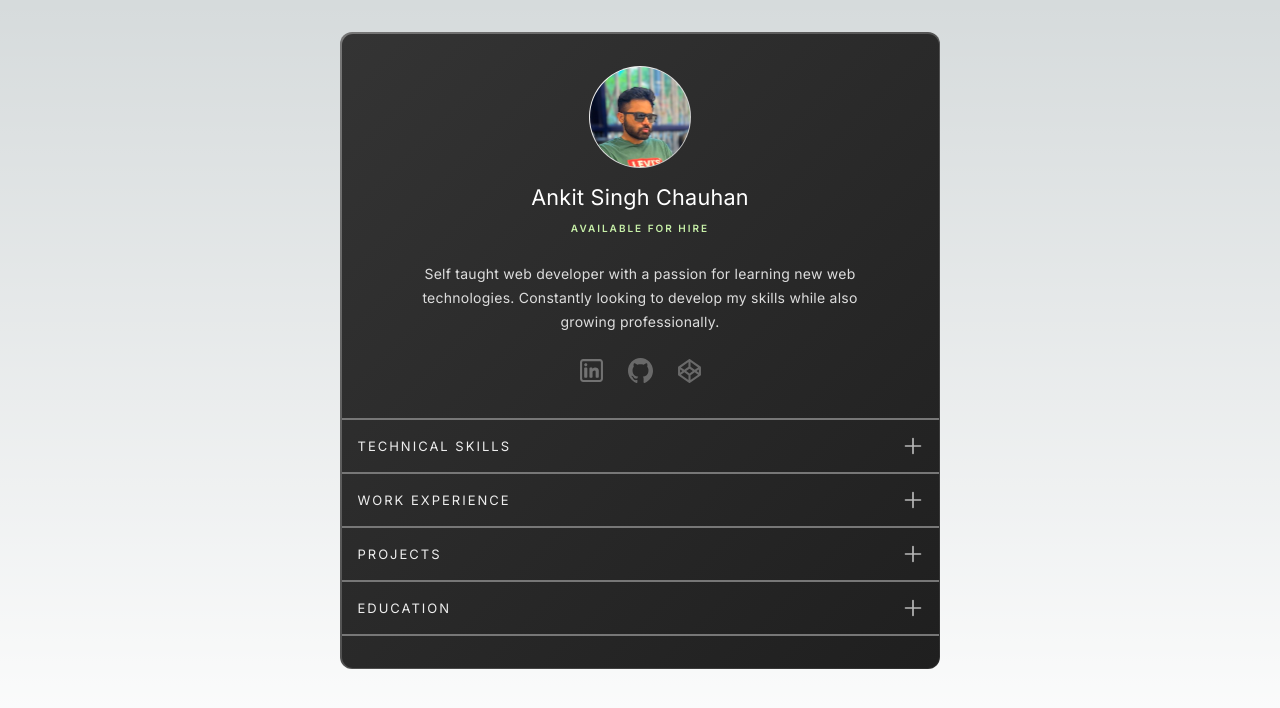
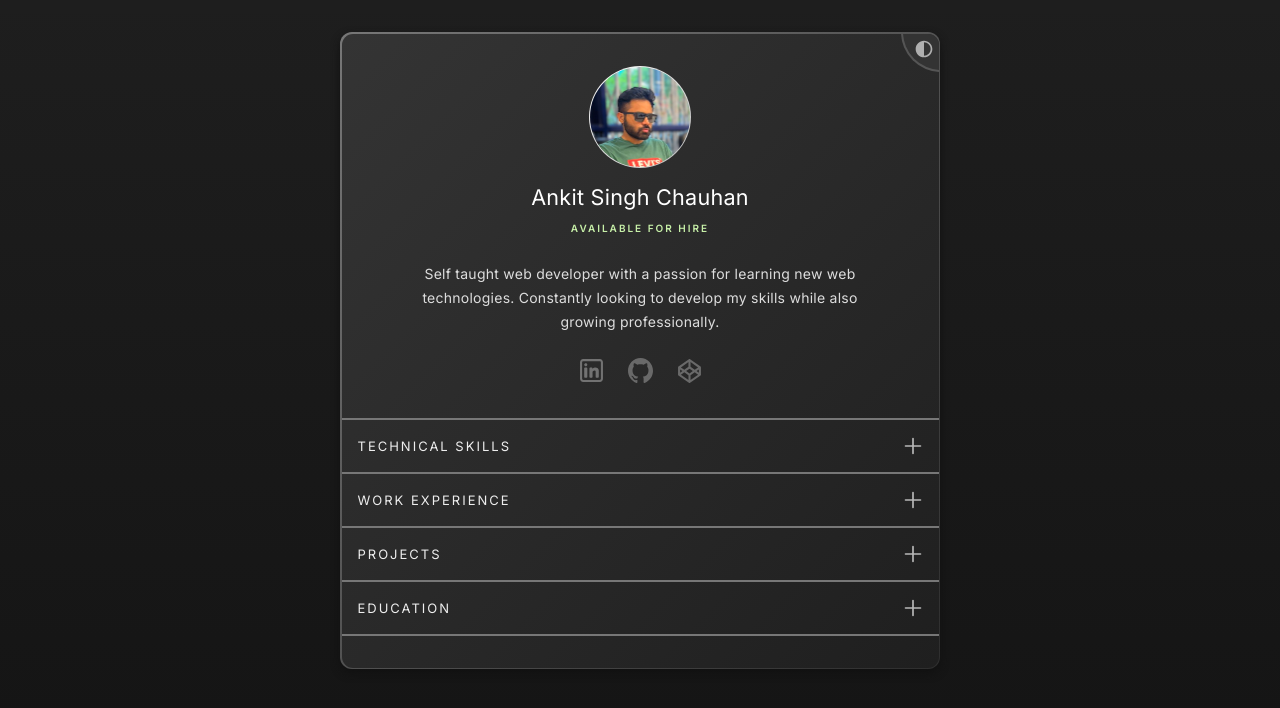
Before and after one commit to ankitc248/my-portfolio, a React (Create React App) app: page / in a window 1280 px wide. Shown: the top 708 px of the page. Built offline with nearby package versions, Linux system fonts and the light colour scheme.

Commit message:
Added light theme and made site more accessible

```diff
--- a/src/App.css
+++ /dev/null
@@ -1,52 +0,0 @@
-@import url('https://fonts.googleapis.com/css2?family=Inter:wght@100..900&display=swap');
-
-:root {
-  --max-width: 800px;
-  --border-radius: 12px;
-  --font-mono: ui-monospace, Menlo, Monaco, "Cascadia Mono", "Segoe UI Mono",
-    "Roboto Mono", "Oxygen Mono", "Ubuntu Monospace", "Source Code Pro",
-    "Fira Mono", "Droid Sans Mono", "Courier New", monospace;
-
-  --foreground-rgb: 0, 0, 0;
-  --background-start-rgb: 214, 219, 220;
-  --background-end-rgb: 255, 255, 255;
-  --accent-color:#c7f0a8;
-}
-
-@media (prefers-color-scheme: dark) {
-  :root {
-    --foreground-rgb: 255, 255, 255;
-    --background-start-rgb: 30, 30, 30;
-    --background-end-rgb: 20, 20, 20;
-  }
-}
-
-* {
-  box-sizing: border-box;
-  padding: 0;
-  margin: 0;
-}
-
-html,
-body {
-  max-width: 100vw;
-  overflow-x: hidden;
-}
-
-body {
-  color: rgb(var(--foreground-rgb));
-  background: linear-gradient(to bottom,
-      transparent,
-      rgb(var(--background-end-rgb))) rgb(var(--background-start-rgb));
-}
-
-a {
-  color: inherit;
-  text-decoration: none;
-}
-
-@media (prefers-color-scheme: dark) {
-  html {
-    color-scheme: dark;
-  }
-}
--- a/src/App.js
+++ b/src/App.js
@@ -1,11 +1,11 @@
 import { useEffect, useState } from "react";
-import "./App.css";
-import "./main.css";
+import "./css/main.css";
+import "./css/light.css";
 import PortfolioDetails from "./PortfolioDetails.json";
 import DeveloperFooter from "./components/developerFooter.jsx";
-console.log(PortfolioDetails);
 export default function App() {
   const [wholeLoaded, setWholeLoaded] = useState(false);
+  const [theme, setTheme] = useState("dark");
   const sortedPortfolioDetails = sortObjectByKeyAndConvertToArray(
     PortfolioDetails.sections,
     "sequence"
@@ -21,10 +21,12 @@ export default function App() {
       window.addEventListener("load", onPageLoad, false);
       return () => window.removeEventListener("load", onPageLoad);
     }
+    // const prefersLightMode = window.matchMedia("(prefers-color-scheme: light)");
+    // if (prefersLightMode.matches) setTheme("light");
   }, [wholeLoaded]);
 
   return (
-    <main className="main">
+    <main className={`main ${theme}`}>
       <div
         className={`loader-container stickers ${wholeLoaded ? "hidden" : ""}`}
       >
@@ -33,6 +35,19 @@ export default function App() {
       <section className="center-container">
         <div className="cool-container">
           <div className="cool-body">
+            <button
+              type="button"
+              className="theme-toggle"
+              onClick={() => setTheme(theme === "light" ? "dark" : "light")}
+            >
+              <img
+                src="/assets/svg-icons/dark-theme.svg"
+                alt="icon"
+                width={20}
+                height={20}
+                className="svg icon black"
+              />
+            </button>
             <section className="about">
               <div className="my-image">
                 <div className="my-image-container">
@@ -78,7 +93,11 @@ const ExpandSection = ({ values, uniqueIdentifier }) => {
   const [expanded, setExpanded] = useState(false);
   return (
     <section className={`expand-section ${expanded ? "expanded" : ""}`}>
-      <div className="section-header" onClick={() => setExpanded(!expanded)}>
+      <button
+        type="button"
+        className="section-header"
+        onClick={() => setExpanded(!expanded)}
+      >
         <h1>{values.header}</h1>
         <span className="icon">
           <img
@@ -96,7 +115,7 @@ const ExpandSection = ({ values, uniqueIdentifier }) => {
             height={20}
           />
         </span>
-      </div>
+      </button>
       <div className="wrapper">
         <div className="inside-wrapper">
           <div className="section-body">
@@ -182,7 +201,8 @@ const ExpandSection = ({ values, uniqueIdentifier }) => {
                 </>
               ))}
           </div>
-          <div
+          <button
+            type="button"
             className="section-footer"
             onClick={() => setExpanded(!expanded)}
           >
@@ -196,7 +216,7 @@ const ExpandSection = ({ values, uniqueIdentifier }) => {
                 className="svg icon black"
               />
             </span>
-          </div>
+          </button>
         </div>
       </div>
     </section>
--- /dev/null
+++ b/src/css/light.css
@@ -0,0 +1,103 @@
+:root:has(main.light) {
+        --accent-color: #00AA00;
+
+        body {
+                background: #EEE;
+        }
+
+        .main {
+                color: #111;
+        }
+
+        .loader-container {
+                background-color: #fff;
+        }
+
+        .cool-container {
+                /* background: linear-gradient(135deg, #777, #666); */
+                background: #444;
+                box-shadow: 0px 4px 8px #ddd;
+        }
+
+        .cool-body {
+                /* background: linear-gradient(135deg, #FFF, #FFF); */
+                background: #F5F5F5;
+        }
+
+        .about .my-name .title {
+                color: #111;
+        }
+
+        .about .my-image-container {
+                background: linear-gradient(135deg, #111, #111);
+        }
+
+        section.expand-section {
+                border-color: #444;
+        }
+
+        .section-header::before,
+        .section-footer::before {
+                background: linear-gradient(135deg, #DDD, #DDD);
+        }
+
+        .section-header h1 {
+                color: #222;
+                font-weight: 600;
+        }
+
+        .title {
+                color: #111;
+        }
+
+        .description {
+                color: #333;
+        }
+
+        .year {
+                background-color: #111;
+                color: #ddd;
+        }
+
+        .highlighted {
+                color: #111;
+        }
+
+        .inline-link {
+                color: #111;
+        }
+
+        .stickers .sticker {
+                background-color: transparent;
+                border-color: #444;
+                color: #222;
+                font-weight: 600;
+        }
+
+        .list-bullet .icon {
+                filter: invert(0) contrast(1) !important;
+        }
+
+        .svg.icon.black {
+                filter: invert(0) contrast(1);
+        }
+
+        .sub-title {
+                font-weight: 500;
+        }
+
+        .theme-toggle {
+                background-color: #EEE;
+        }
+
+        .developer-links a .link-icon img,
+        .developer-links a .link-icon img,
+        .developer-links a .link-icon img {
+                filter: invert(59%) sepia(4%) saturate(19%) hue-rotate(338deg) brightness(10%) contrast(87%);
+        }
+        .developer-links a:hover .link-icon img,
+        .developer-links a:active .link-icon img,
+        .developer-links a:focus .link-icon img {
+                filter: invert(59%) sepia(4%) saturate(19%) hue-rotate(338deg) brightness(50%) contrast(87%);
+        }
+}
--- a/src/main.css
+++ b/src/css/main.css
@@ -1,3 +1,45 @@
+@import url('https://fonts.googleapis.com/css2?family=Inter:wght@100..900&display=swap');
+
+:root {
+        --max-width: 800px;
+        --border-radius: 12px;
+        --foreground-rgb: 0, 0, 0;
+        --background-start-rgb: 214, 219, 220;
+        --background-end-rgb: 255, 255, 255;
+        --accent-color: #c7f0a8;
+        --background-start-rgb: 30, 30, 30;
+        --background-end-rgb: 20, 20, 20;
+}
+
+* {
+        box-sizing: border-box;
+        padding: 0;
+        margin: 0;
+        font-family: "Inter", sans-serif;
+        transition: all 0.1s ease;
+}
+
+html,
+body {
+        max-width: 100vw;
+        overflow-x: hidden;
+}
+
+body {
+        color: rgb(var(--foreground-rgb));
+        background: linear-gradient(to bottom,
+                        transparent,
+                        rgb(var(--background-end-rgb))) rgb(var(--background-start-rgb));
+}
+
+a {
+        color: inherit;
+        text-decoration: none;
+}
+button{
+        background-color: transparent;
+        border: none;
+}
 .main {
         display: flex;
         flex-direction: column;
@@ -7,7 +49,6 @@
         min-height: 100vh;
         color: #ddd;
         font-size: 13px;
-        font-family: "Inter", sans-serif;
         font-optical-sizing: auto;
         font-style: normal;
         font-variation-settings:
@@ -17,6 +58,7 @@
         position: relative;
         scroll-behavior: smooth;
 }
+
 section {
         width: 100%;
 }
@@ -42,13 +84,14 @@ section {
         display: flex;
         justify-content: center;
         align-items: center;
-        left:0;top:0;
+        left: 0;
+        top: 0;
         transition: all 0.2s ease;
 }
 
 .loader-container.hidden {
         /* opacity: 0; */
-        top:-100%;
+        top: -100%;
         /* z-index: -5; */
 }
 
@@ -62,9 +105,12 @@ section {
         background: linear-gradient(135deg, #777, #2e2e2e);
         border-radius: 12px;
         padding: 1.5px;
+        box-shadow: 0px 4px 8px #111;
 }
 
 .cool-body {
+        position: relative;
+        overflow: hidden;
         width: 100%;
         height: 100%;
         display: flex;
@@ -193,6 +239,7 @@ section.expand-section .wrapper {
         display: grid;
         grid-template-rows: 0fr;
         transition: all 0.25s ease-out;
+        visibility: collapse;
 }
 
 section.expand-section .wrapper .inside-wrapper {
@@ -212,6 +259,7 @@ section.expand-section .wrapper .inside-wrapper {
         z-index: 1;
         cursor: pointer;
 }
+
 .section-footer {
         padding: 0.5rem 1rem;
         justify-content: center;
@@ -254,6 +302,7 @@ section.expand-section .wrapper .inside-wrapper {
 }
 
 .expand-section.expanded .wrapper {
+        visibility: visible;
         grid-template-rows: 1fr;
 }
 
@@ -335,7 +384,7 @@ ul.pretty-list li .list-text {
         display: flex;
         justify-content: space-between;
         padding-block: 1rem 0.5rem;
-        gap:1rem;
+        gap: 1rem;
 }
 
 .description {
@@ -393,6 +442,30 @@ ul.pretty-list li .list-text {
         translate: 0 -3px;
 }
 
+.theme-toggle {
+        background-color: #333;
+        border: solid 2px #555;
+        position: absolute;
+        top: -2px;
+        right: -2px;
+        border-radius: 0 0 0 100%;
+        width: 40px;
+        aspect-ratio: 1;
+        display: inline-flex;
+        justify-content: right;
+        align-items: top;
+        padding: 5px;
+        cursor: pointer;
+        outline: none;
+}
+
+.theme-toggle:hover {
+        filter: invert(1);
+}
+.theme-toggle:focus{
+        border-color: var(--accent-color);
+}
+
 @media screen and (max-width: 500px) {
         .center-container {
                 padding-block: 0;
@@ -413,3 +486,9 @@ ul.pretty-list li .list-text {
                 padding-top: 3rem;
         }
 }
+
+@media (hover:none) {
+        .theme-toggle:hover {
+                filter: none;
+        }
+}
--- a/src/index.css
+++ /dev/null
@@ -1,13 +0,0 @@
-body {
-  margin: 0;
-  font-family: -apple-system, BlinkMacSystemFont, 'Segoe UI', 'Roboto', 'Oxygen',
-    'Ubuntu', 'Cantarell', 'Fira Sans', 'Droid Sans', 'Helvetica Neue',
-    sans-serif;
-  -webkit-font-smoothing: antialiased;
-  -moz-osx-font-smoothing: grayscale;
-}
-
-code {
-  font-family: source-code-pro, Menlo, Monaco, Consolas, 'Courier New',
-    monospace;
-}
--- a/src/index.js
+++ b/src/index.js
@@ -1,6 +1,5 @@
 import React from 'react';
 import ReactDOM from 'react-dom/client';
-import './index.css';
 import App from './App';
 import reportWebVitals from './reportWebVitals';
 
```
Also changed, not shown: public/assets/svg-icons/dark-mode.svg (added), public/assets/svg-icons/dark-theme.svg (added), 13 other files (tests, documents, lock files or other folders).
